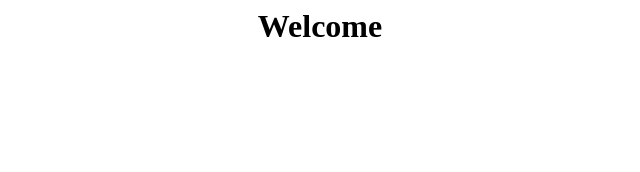
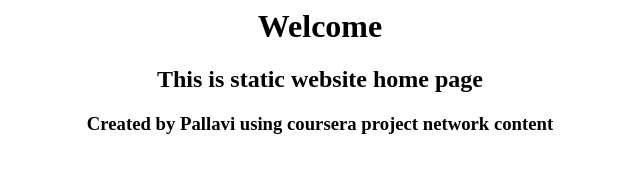
Before and after one commit to pallavigithubaccount/static-website-S3, a plain HTML site: page index.html in a window 1280 px wide. Shown: the whole page, without its empty margins (320-960 px from the left). Drawn offline with Linux system fonts and the light colour scheme.

Commit message:
Update index.html

```diff
--- a/index.html
+++ b/index.html
@@ -4,5 +4,8 @@
 	</head>
 	<body>
 		<center><h1> Welcome </h1><center>
+		<center><h2> This is static website home page </h2><center>
+			<center><h3> Created by Pallavi using coursera project network content </h2><center>
+
 		</body>
 </html>
```
